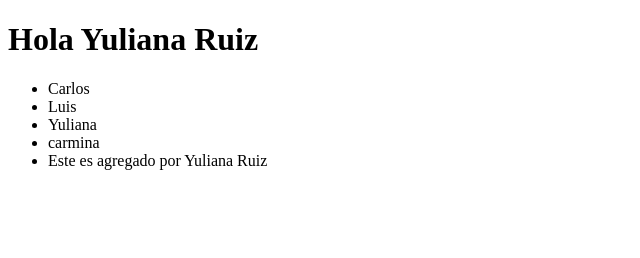
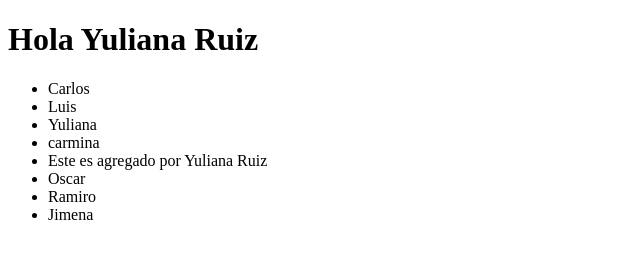
Before and after one commit to caliche18a/alura-git, a plain HTML site: page index.html in a window 1280 px wide. Shown: the whole page, without its empty margins (0-640 px from the left). Drawn offline with Linux system fonts and the light colour scheme.

Commit message:
Agregando nuevos usuarios por parte de Yuliana

```diff
--- a/index.html
+++ b/index.html
@@ -12,6 +12,9 @@
       <li>Yuliana</li>
       <li>carmina</li>
       <li>Este es agregado por Yuliana Ruiz</li>
+      <li>Oscar</li>
+      <li>Ramiro</li>
+      <li>Jimena</li>
     </ul>
   </body>
 </html>
```
